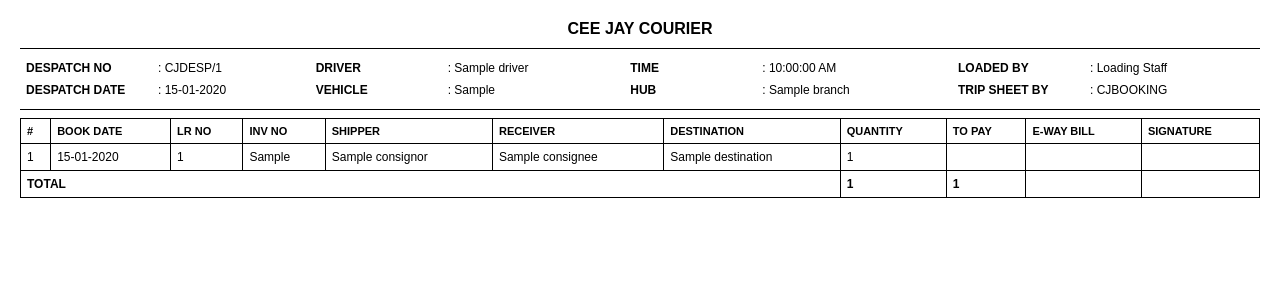
After one commit to gopikatg379/cee-jay, a Django app: template templates/manifest/print_manifest.html in a window 1280 px wide. The commit adds this page. Shown: the top 300 px of the page. Run offline with Django 3.2, Linux system fonts and the light colour scheme; the template is opened without the code that fills it: most values are stand-ins (such as "Sample title", 1, 10 or a date in 2020).

Commit message:
list manifest added,delivery option added

```diff
--- a/Staffapp/urls.py
+++ b/Staffapp/urls.py
@@ -16,4 +16,9 @@ urlpatterns = [
     path('get-consignee-phone/', get_consignee_phone, name='get_consignee_phone'),
     path('add-receiver-ajax/', add_receiver_ajax, name='add_receiver_ajax'),
     path("add-shipper-ajax/", add_shipper_ajax, name="add_shipper_ajax"),
+    path('manifest/list/', manifest_list, name='manifest_list'),
+    path('manifest/edit/<int:manifest_id>/',manifest_edit,name="manifest_edit"),
+    path('manifest/print/<int:manifest_id>/',print_manifest,name="manifest_print"),
+    path("manifest/drs/<int:manifest_id>/",manifest_drs_update,name="manifest_drs_update"
+)
 ]
--- a/templates/base.html
+++ b/templates/base.html
@@ -187,7 +187,7 @@
                             </a>
                             <ul class="dropdown-menu">
                                 <li><a class="dropdown-item" href="{% url 'manifest_manage' %}"><i class="bi bi-plus-circle me-2"></i>Add Manifest</a></li>
-                                <li><a class="dropdown-item" href="#"><i class="bi bi-list-ul me-2"></i>List Manifest</a></li>
+                                <li><a class="dropdown-item" href="{% url 'manifest_list' %}"><i class="bi bi-list-ul me-2"></i>List Manifest</a></li>
                             </ul>
                         </li>
                     </ul>
--- a/templates/cnote_list.html
+++ b/templates/cnote_list.html
@@ -106,8 +106,10 @@
                 <td>Shipped to {{cnote.manifest.branch.branch_name}}</td>
                 {% elif cnote.status == "OUT FOR DELIVERY"%}
                 <td>Out for delivery</td>
-                {% elif cnote.status == "DELIVERED" %}
+                {% elif cnote.delivery_status == "DELIVERED" %}
                 <td>Delivered</td>
+                {% elif cnote.is_returned%}
+                <td>Return</td>
                 {% elif cnote.status == "Cancelled" %}
                 <td>Cancelled</td>
                 {% endif %}
@@ -125,6 +127,7 @@
                         {% elif cnote.status == 'OUT FOR DELIVERY' %}bg-info text-dark
                         {% elif cnote.status == 'DELIVERED' %}bg-success
                         {% elif cnote.status == 'Cancelled' %}bg-danger
+                        {% elif cnote.status == 'RETURN' %}bg-danger
                         {% else %}bg-secondary{% endif %}">
                         {{ cnote.get_status_display }}
                     </span>
--- /dev/null
+++ b/templates/manifest/print_manifest.html
@@ -0,0 +1,166 @@
+<!DOCTYPE html>
+<html>
+<head>
+    <title>Manifest Print</title>
+
+    <style>
+        body {
+            font-family: Arial, Helvetica, sans-serif;
+            font-size: 12px;
+            color: #000;
+            margin: 20px;
+        }
+
+        .header {
+            text-align: center;
+            font-weight: bold;
+            font-size: 16px;
+            margin-bottom: 10px;
+        }
+
+        .line {
+            border-top: 1px solid #000;
+            margin: 8px 0;
+        }
+
+        table {
+            width: 100%;
+            border-collapse: collapse;
+        }
+
+        .info-table td {
+            padding: 4px 6px;
+            vertical-align: top;
+            white-space: nowrap;
+        }
+
+        .info-label {
+            font-weight: bold;
+            width: 120px;
+        }
+
+        .manifest-table th,
+        .manifest-table td {
+            border: 1px solid #000;
+            padding: 6px 6px;
+            text-align: left;
+        }
+
+        .manifest-table th {
+            font-weight: bold;
+            text-transform: uppercase;
+            font-size: 11px;
+        }
+
+        .text-center {
+            text-align: center;
+        }
+
+        .text-right {
+            text-align: right;
+        }
+
+        .total-row td {
+            font-weight: bold;
+        }
+
+        @media print {
+            body {
+                margin: 10mm;
+            }
+        }
+    </style>
+</head>
+
+<body onload="window.print()">
+
+    <div class="header">CEE JAY COURIER</div>
+
+    <div class="line"></div>
+
+    <table class="info-table">
+        <tr>
+            <td class="info-label">DESPATCH NO</td>
+            <td>: CJDESP/{{ manifest.manifest_id }}</td>
+
+            <td class="info-label">DRIVER</td>
+            <td>: {{ manifest.driver.driver_name }}</td>
+
+            <td class="info-label">TIME</td>
+            <td>: {{ manifest.created_at|time:"h:i:s A" }}</td>
+
+            <td class="info-label">LOADED BY</td>
+            <td>: Loading Staff</td>
+        </tr>
+
+        <tr>
+            <td class="info-label">DESPATCH DATE</td>
+            <td>: {{ manifest.date|date:"d-m-Y" }}</td>
+
+            <td class="info-label">VEHICLE</td>
+            <td>: {{ manifest.vehicle.registration_no }}</td>
+
+            <td class="info-label">HUB</td>
+            <td>: {{ manifest.branch.branch_name }}</td>
+
+            <td class="info-label">TRIP SHEET BY</td>
+            <td>: CJBOOKING</td>
+        </tr>
+    </table>
+
+    <div class="line"></div>
+
+    <table class="manifest-table">
+        <thead>
+            <tr>
+                <th>#</th>
+                <th>Book Date</th>
+                <th>LR No</th>
+                <th>Inv No</th>
+                <th>Shipper</th>
+                <th>Receiver</th>
+                <th>Destination</th>
+                <th class="text-center">Quantity</th>
+                <th class="text-center">To Pay</th>
+                <th>E-Way Bill</th>
+                <th>Signature</th>
+            </tr>
+        </thead>
+
+        <tbody>
+            {% for cnote in cnotes %}
+            <tr>
+                <td class="text-center">{{ forloop.counter }}</td>
+                <td>{{ cnote.date|date:"d-m-Y" }}</td>
+                <td>{{ cnote.cnote_number }}</td>
+                <td>{{ cnote.invoice_no }}</td>
+                <td>{{ cnote.consignor }}</td>
+                <td>{{ cnote.consignee }}</td>
+                <td>{{ cnote.destination }}</td>
+                <td class="text-center">{{ cnote.total_item }}</td>
+                <td class="text-center">
+                    {% if cnote.payment|upper == "TOPAY" %}
+                        {{ cnote.total }}
+                    {% endif %}
+                </td>
+                <td></td>
+                <td></td>
+            </tr>
+            {% endfor %}
+
+            <tr class="total-row">
+                <td colspan="7" class="text-right">TOTAL</td>
+                <td class="text-center">
+                    {{ total_qty }}
+                </td>
+                <td class="text-center">
+                    {{ total_to_pay }}
+                </td>
+                <td></td>
+                <td></td>
+            </tr>
+        </tbody>
+    </table>
+
+</body>
+</html>
```
Also changed, not shown: Staffapp/models.py (+29 -2 lines), Staffapp/views.py (+140 -10 lines), templates/manifest/drs_update.html (added, +114 -0 lines), templates/manifest/manifest_list.html (added, +169 -0 lines), Staffapp/migrations/0011_manifestmodel_created_at.py (added), Staffapp/migrations/0012_cnotemodel_delivery_status_cnotemodel_is_returned.py (added), Staffapp/migrations/0013_alter_cnotemodel_status.py (added), templates/manifest/manifest_manage.html (renamed from templates/manifest_manage.html).
